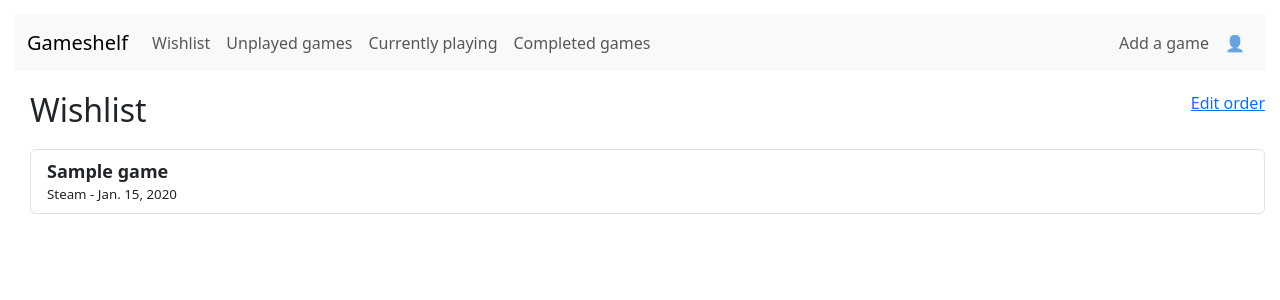
After one commit to AlexChesters/gameshelf, a Django app: page /shelf/wishlist in a window 1280 px wide. The commit adds this page. Shown: the top 300 px of the page. Run offline with Django 4.2, Linux system fonts and the light colour scheme; a user stored in the database is signed in; tables that the repository leaves empty hold one stand-in row (values such as "Sample post").

Commit message:
add support for wishlist

```diff
--- a/gameshelf/shelf/models.py
+++ b/gameshelf/shelf/models.py
@@ -28,6 +28,7 @@ game_platforms = [
 ]
 
 game_statuses = [
+    ("wishlist", "Wishlist"),
     ("unplayed", "Unplayed"),
     ("playing", "Currently playing"),
     ("completed", "Completed")
--- /dev/null
+++ b/gameshelf/shelf/templates/shelf/games/wishlist.html
@@ -0,0 +1,18 @@
+{% extends 'base.html' %}
+{% load static %}
+
+{% block head %}
+<link rel="stylesheet" href="{% static 'shelf/games.css' %}">
+{% endblock %}
+
+{% block content %}
+<div class="title-block">
+  <h1 class="page-title">Wishlist</h1>
+  <a class="float-end" href="{% url 'shelf:edit_order' status='completed' %}">Edit order</a>
+</div>
+{% if games %}
+{% include "shelf/games/components/game_list.html" with games=games %}
+{% else %}
+<p>No games on your wishlist</p>
+{% endif %}
+{% endblock %}
--- a/gameshelf/shelf/urls.py
+++ b/gameshelf/shelf/urls.py
@@ -1,11 +1,12 @@
 from django.urls import path
 from django.shortcuts import redirect
 
-from .views import unplayed_games, currently_playing_games, completed_games, add_a_game, edit_a_game, edit_order
+from .views import wishlist_games, unplayed_games, currently_playing_games, completed_games, add_a_game, edit_a_game, edit_order
 
 app_name = "shelf"
 urlpatterns = [
     path("", lambda _: redirect("/shelf/playing", permanent=False)),
+    path("wishlist", wishlist_games, name="wishlist"),
     path("unplayed", unplayed_games, name="unplayed"),
     path("playing", currently_playing_games, name="playing"),
     path("completed", completed_games, name="completed"),
--- a/gameshelf/shelf/views/__init__.py
+++ b/gameshelf/shelf/views/__init__.py
@@ -1,3 +1,4 @@
+from .games.wishlist_games import *
 from .games.unplayed_games import *
 from .games.currently_playing_games import *
 from .games.completed_games import *
--- /dev/null
+++ b/gameshelf/shelf/views/games/wishlist_games.py
@@ -0,0 +1,16 @@
+from django.http import HttpRequest
+from django.contrib.auth.decorators import login_required
+from django.shortcuts import render
+
+from user_profile.models import ShelfUser
+
+@login_required
+def wishlist_games(request: HttpRequest):
+    user: ShelfUser = request.user
+
+    games = user.collection.games.all().filter(status="wishlist")
+
+    context = {
+        "games": games
+    }
+    return render(request, "shelf/games/wishlist.html", context)
--- a/gameshelf/templates/base.html
+++ b/gameshelf/templates/base.html
@@ -27,6 +27,9 @@
         </button>
         <div class="collapse navbar-collapse" id="navbarSupportedContent">
           <ul class="navbar-nav me-auto mb-2 mb-lg-0">
+            <li class="nav-item">
+              <a class="nav-link" href="/shelf/wishlist">Wishlist</a>
+            </li>
             <li class="nav-item">
               <a class="nav-link" href="/shelf/unplayed">Unplayed games</a>
             </li>
```
Also changed, not shown: gameshelf/shelf/migrations/0011_alter_game_status.py (added).
